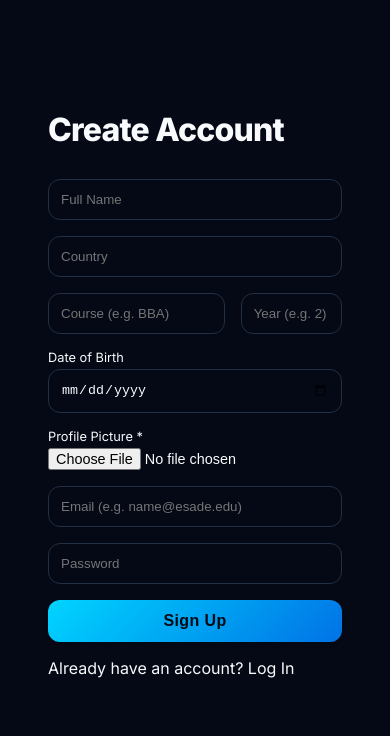
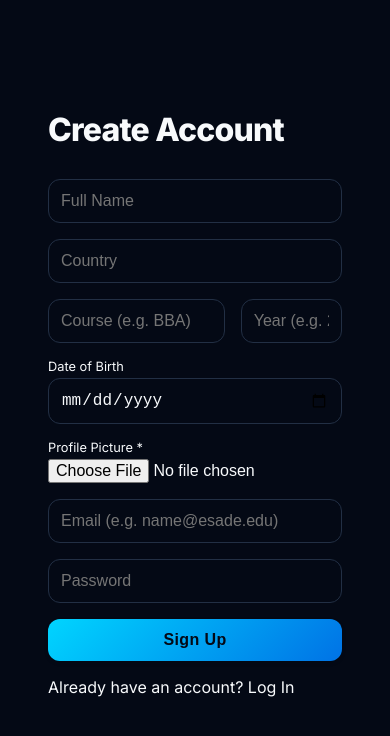
Before and after one commit to ClementStand/padel-app, a Next.js app: page /signup in a window 390 px wide. Shown: the top 736 px of the page. Built offline with nearby package versions, Linux system fonts and the light colour scheme; no server answers.

Commit message:
auto zoom disabled on mobile

```diff
--- a/app/globals.css
+++ b/app/globals.css
@@ -189,3 +189,12 @@ a {
   color: inherit;
   text-decoration: none;
 }
+
+@media screen and (max-width: 768px) {
+
+  input,
+  select,
+  textarea {
+    font-size: 16px !important;
+  }
+}
--- a/app/layout.tsx
+++ b/app/layout.tsx
@@ -8,6 +8,13 @@ const inter = Inter({ subsets: ["latin"] });
 export const metadata: Metadata = {
   title: "ESADE Padel",
   description: "Social Booking & Competitive Platform",
+};
+
+export const viewport = {
+  width: 'device-width',
+  initialScale: 1,
+  maximumScale: 1,
+  userScalable: false,
 };
 
 export default function RootLayout({
```
